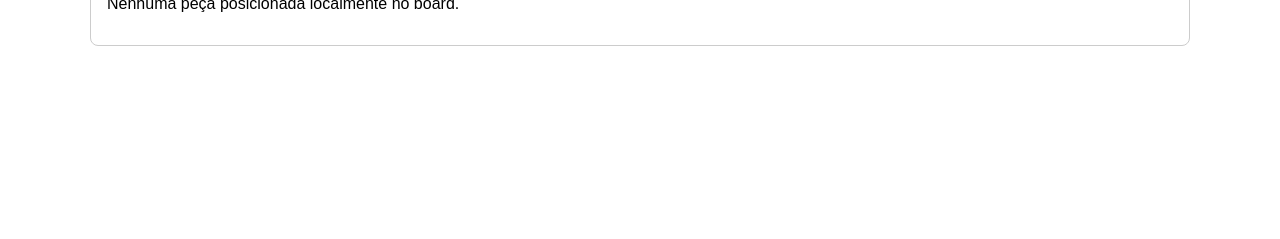
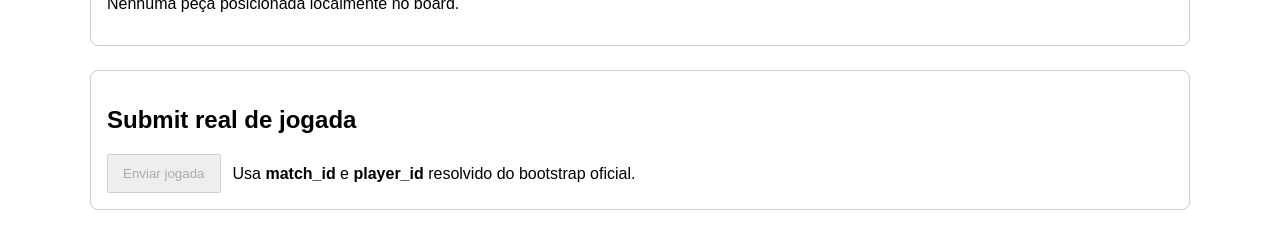
Before and after one commit to pbonafina/patxanga-core, a Next.js app in the folder frontend/: page / in a window 1280 px wide. Shown: the part 1674-1913 px from the top of the page. Before the commit the page ends 1752 px from the top, so only its background shows below. Built offline with nearby package versions, Linux system fonts and the light colour scheme; no server answers.

Commit message:
Adicionado submit real de jogada na home do frontend

```diff
--- a/frontend/pages/index.tsx
+++ b/frontend/pages/index.tsx
@@ -48,7 +48,9 @@ export default function HomePage() {
   const [playerIdInput, setPlayerIdInput] = useState("");
   const [bootstrapData, setBootstrapData] = useState<MatchBootstrap | null>(null);
   const [isLoading, setIsLoading] = useState(false);
+  const [isSubmittingMove, setIsSubmittingMove] = useState(false);
   const [errorMessage, setErrorMessage] = useState<string | null>(null);
+  const [submitResult, setSubmitResult] = useState<unknown | null>(null);
   const [selectedTileIds, setSelectedTileIds] = useState<string[]>([]);
   const [localPlacements, setLocalPlacements] = useState<Record<string, string>>({});
 
@@ -135,6 +137,64 @@ export default function HomePage() {
       );
     } finally {
       setIsLoading(false);
+    }
+  }
+
+
+  async function handleSubmitMove() {
+    if (!resolvedBootstrap.matchId) {
+      setErrorMessage("match_id nao carregado.");
+      return;
+    }
+
+    if (!resolvedBootstrap.playerId) {
+      setErrorMessage("player_id resolvido nao disponivel.");
+      return;
+    }
+
+    if (placedTilesPreview.length === 0) {
+      setErrorMessage("Nenhuma peca posicionada para enviar.");
+      return;
+    }
+
+    setIsSubmittingMove(true);
+    setErrorMessage(null);
+    setSubmitResult(null);
+
+    try {
+      const { getSupabaseBrowserClient } = await import("../lib/supabase/client");
+      const client = getSupabaseBrowserClient();
+
+      if (!client) {
+        throw new Error("Supabase client not configured in frontend environment.");
+      }
+
+      const { data, error } = await client.rpc("submit_patxanga_move", {
+        p_match_id: resolvedBootstrap.matchId,
+        p_player_id: resolvedBootstrap.playerId,
+        p_placed_tiles: placedTilesPreview,
+      });
+
+      if (error) {
+        throw new Error(error.message);
+      }
+
+      setSubmitResult(data ?? null);
+
+      const refreshedData = await loadMatchBootstrap({
+        matchId: resolvedBootstrap.matchId,
+        playerId: playerIdInput,
+      });
+
+      setBootstrapData(refreshedData);
+      setSelectedTileIds([]);
+      setLocalPlacements({});
+    } catch (error) {
+      setErrorMessage(
+        error instanceof Error ? error.message : "Falha ao enviar jogada."
+      );
+    } finally {
+      setIsSubmittingMove(false);
     }
   }
 
@@ -418,6 +478,43 @@ export default function HomePage() {
           </>
         )}
       </section>
+
+      <section style={{ marginTop: 24, padding: 16, border: "1px solid #ccc", borderRadius: 8 }}>
+        <h2>Submit real de jogada</h2>
+
+        <div style={{ display: "flex", gap: 12, alignItems: "center", flexWrap: "wrap" }}>
+          <button
+            type="button"
+            onClick={handleSubmitMove}
+            disabled={isSubmittingMove || placedTilesPreview.length === 0 || !resolvedBootstrap.playerId}
+            style={{ padding: "10px 14px", cursor: "pointer" }}
+          >
+            {isSubmittingMove ? "Enviando..." : "Enviar jogada"}
+          </button>
+
+          <span>
+            Usa <strong>match_id</strong> e <strong>player_id</strong> resolvido do bootstrap oficial.
+          </span>
+        </div>
+
+        {submitResult ? (
+          <div style={{ marginTop: 16 }}>
+            <h3 style={{ marginBottom: 8 }}>Retorno bruto da RPC</h3>
+            <pre
+              style={{
+                background: "#f7f7f7",
+                padding: 12,
+                borderRadius: 8,
+                overflowX: "auto",
+                whiteSpace: "pre-wrap",
+              }}
+            >
+{JSON.stringify(submitResult, null, 2)}
+            </pre>
+          </div>
+        ) : null}
+      </section>
+
     </main>
   );
 }
```
